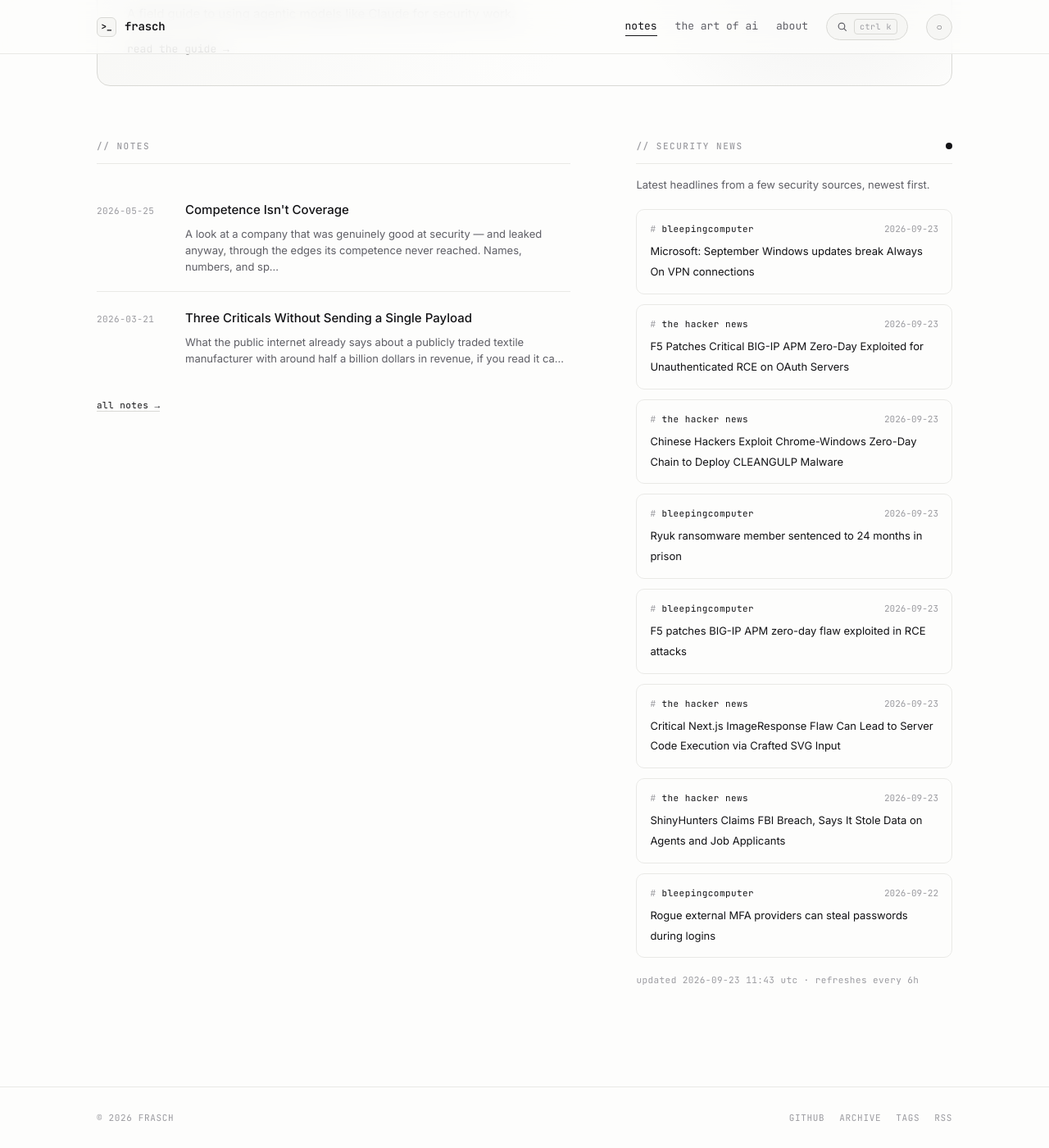
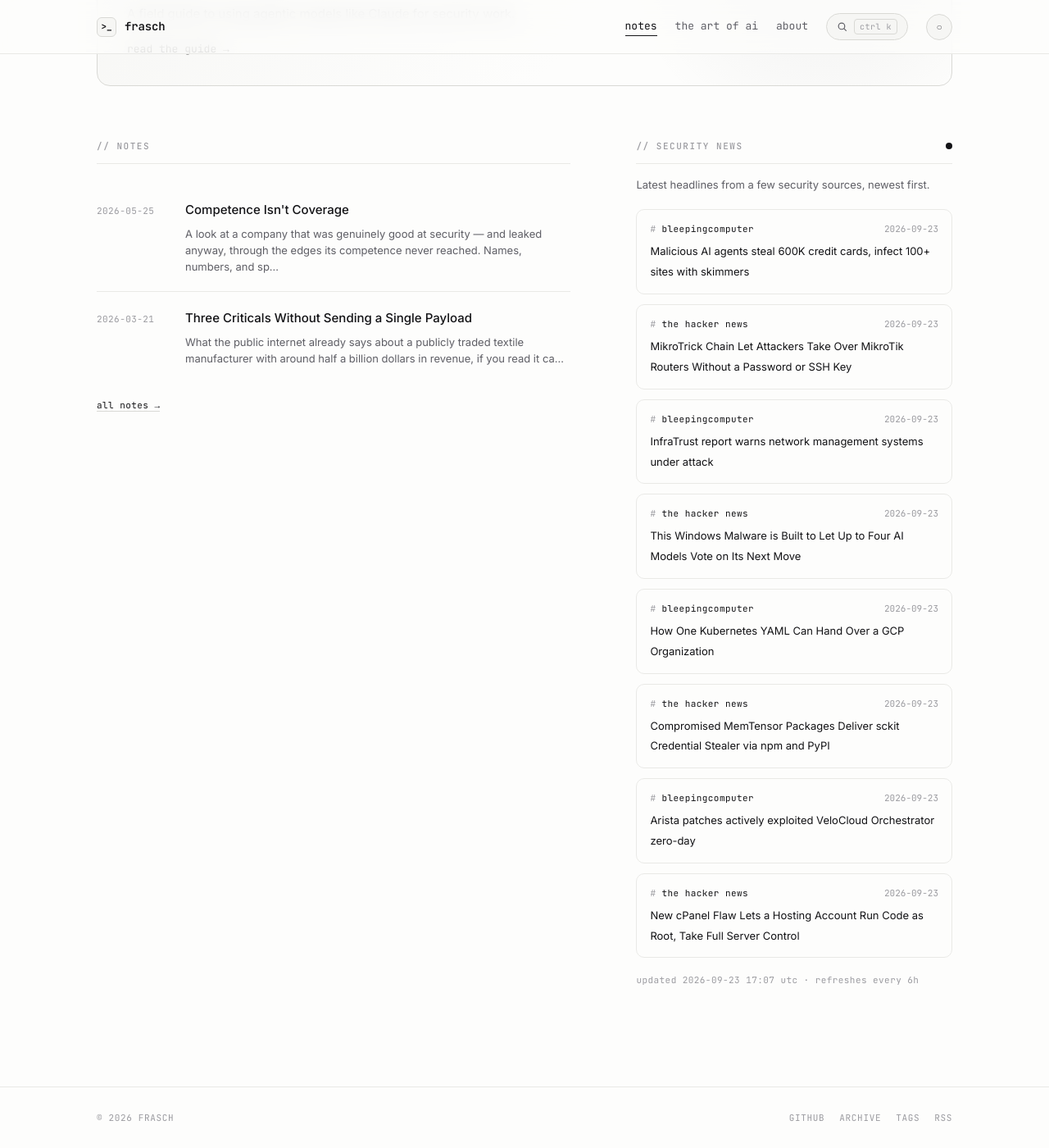
Before and after one commit to whoisfrasch/frasch, a Jekyll site: the page built from index.html, in a window 1280 px wide and 1400 px high, scrolled down 615 px. Shown: the whole window at 82% size. Built offline with Jekyll 4.4.1, drawn with Linux system fonts in a browser that asks for light colours.

Commit message:
Refresh security news feed

```diff
--- a/_data/news.json
+++ b/_data/news.json
@@ -1,53 +1,53 @@
 {
-  "updated": "2026-09-23T11:43:41Z",
+  "updated": "2026-09-23T17:07:39Z",
   "items": [
     {
       "source": "bleepingcomputer",
-      "title": "Microsoft: September Windows updates break Always On VPN connections",
-      "link": "https://www.bleepingcomputer.com/news/microsoft/microsoft-september-2026-windows-updates-break-always-on-vpn-connections/",
-      "date": "2026-09-23T11:18:13Z"
+      "title": "Malicious AI agents steal 600K credit cards, infect 100+ sites with skimmers",
+      "link": "https://www.bleepingcomputer.com/news/security/malicious-ai-agents-steal-600k-credit-cards-infect-100-plus-sites-with-skimmers/",
+      "date": "2026-09-23T16:20:54Z"
     },
     {
       "source": "the hacker news",
-      "title": "F5 Patches Critical BIG-IP APM Zero-Day Exploited for Unauthenticated RCE on OAuth Servers",
-      "link": "https://thehackernews.com/2026/09/f5-patches-critical-big-ip-apm-zero-day.html",
-      "date": "2026-09-23T08:29:48Z"
+      "title": "MikroTrick Chain Let Attackers Take Over MikroTik Routers Without a Password or SSH Key",
+      "link": "https://thehackernews.com/2026/09/mikrotrick-chain-let-attackers-take.html",
+      "date": "2026-09-23T16:06:41Z"
+    },
+    {
+      "source": "bleepingcomputer",
+      "title": "InfraTrust report warns network management systems under attack",
+      "link": "https://www.bleepingcomputer.com/news/security/infratrust-report-warns-network-management-systems-under-attack/",
+      "date": "2026-09-23T14:35:26Z"
     },
     {
       "source": "the hacker news",
-      "title": "Chinese Hackers Exploit Chrome-Windows Zero-Day Chain to Deploy CLEANGULP Malware",
-      "link": "https://thehackernews.com/2026/09/chinese-hackers-exploit-chrome-windows.html",
-      "date": "2026-09-23T08:29:24Z"
+      "title": "This Windows Malware is Built to Let Up to Four AI Models Vote on Its Next Move",
+      "link": "https://thehackernews.com/2026/09/windows-malware-is-built-to-let-up-to.html",
+      "date": "2026-09-23T14:17:58Z"
     },
     {
       "source": "bleepingcomputer",
-      "title": "Ryuk ransomware member sentenced to 24 months in prison",
-      "link": "https://www.bleepingcomputer.com/news/security/ryuk-ransomware-member-sentenced-to-24-months-in-prison/",
-      "date": "2026-09-23T08:20:05Z"
+      "title": "How One Kubernetes YAML Can Hand Over a GCP Organization",
+      "link": "https://www.bleepingcomputer.com/news/security/how-one-kubernetes-yaml-can-hand-over-a-gcp-organization/",
+      "date": "2026-09-23T14:01:11Z"
+    },
+    {
+      "source": "the hacker news",
+      "title": "Compromised MemTensor Packages Deliver sckit Credential Stealer via npm and PyPI",
+      "link": "https://thehackernews.com/2026/09/compromised-memtensor-packages-deliver.html",
+      "date": "2026-09-23T13:52:46Z"
     },
     {
       "source": "bleepingcomputer",
-      "title": "F5 patches BIG-IP APM zero-day flaw exploited in RCE attacks",
-      "link": "https://www.bleepingcomputer.com/news/security/f5-warns-of-big-ip-apm-remote-code-execution-zero-day-exploited-in-attacks/",
-      "date": "2026-09-23T07:17:23Z"
+      "title": "Arista patches actively exploited VeloCloud Orchestrator zero-day",
+      "link": "https://www.bleepingcomputer.com/news/security/arista-patches-actively-exploited-velocloud-orchestrator-zero-day/",
+      "date": "2026-09-23T12:29:53Z"
     },
     {
       "source": "the hacker news",
-      "title": "Critical Next.js ImageResponse Flaw Can Lead to Server Code Execution via Crafted SVG Input",
-      "link": "https://thehackernews.com/2026/09/critical-nextjs-imageresponse-flaw-can.html",
-      "date": "2026-09-23T07:04:40Z"
-    },
-    {
-      "source": "the hacker news",
-      "title": "ShinyHunters Claims FBI Breach, Says It Stole Data on Agents and Job Applicants",
-      "link": "https://thehackernews.com/2026/09/shinyhunters-claims-fbi-breach-says-it.html",
-      "date": "2026-09-23T05:30:09Z"
-    },
-    {
-      "source": "bleepingcomputer",
-      "title": "Rogue external MFA providers can steal passwords during logins",
-      "link": "https://www.bleepingcomputer.com/news/security/rogue-external-mfa-providers-can-steal-passwords-during-logins/",
-      "date": "2026-09-22T21:45:45Z"
+      "title": "New cPanel Flaw Lets a Hosting Account Run Code as Root, Take Full Server Control",
+      "link": "https://thehackernews.com/2026/09/new-cpanel-flaw-lets-hosting-account_0272795595.html",
+      "date": "2026-09-23T12:16:00Z"
     }
   ]
 }
```
